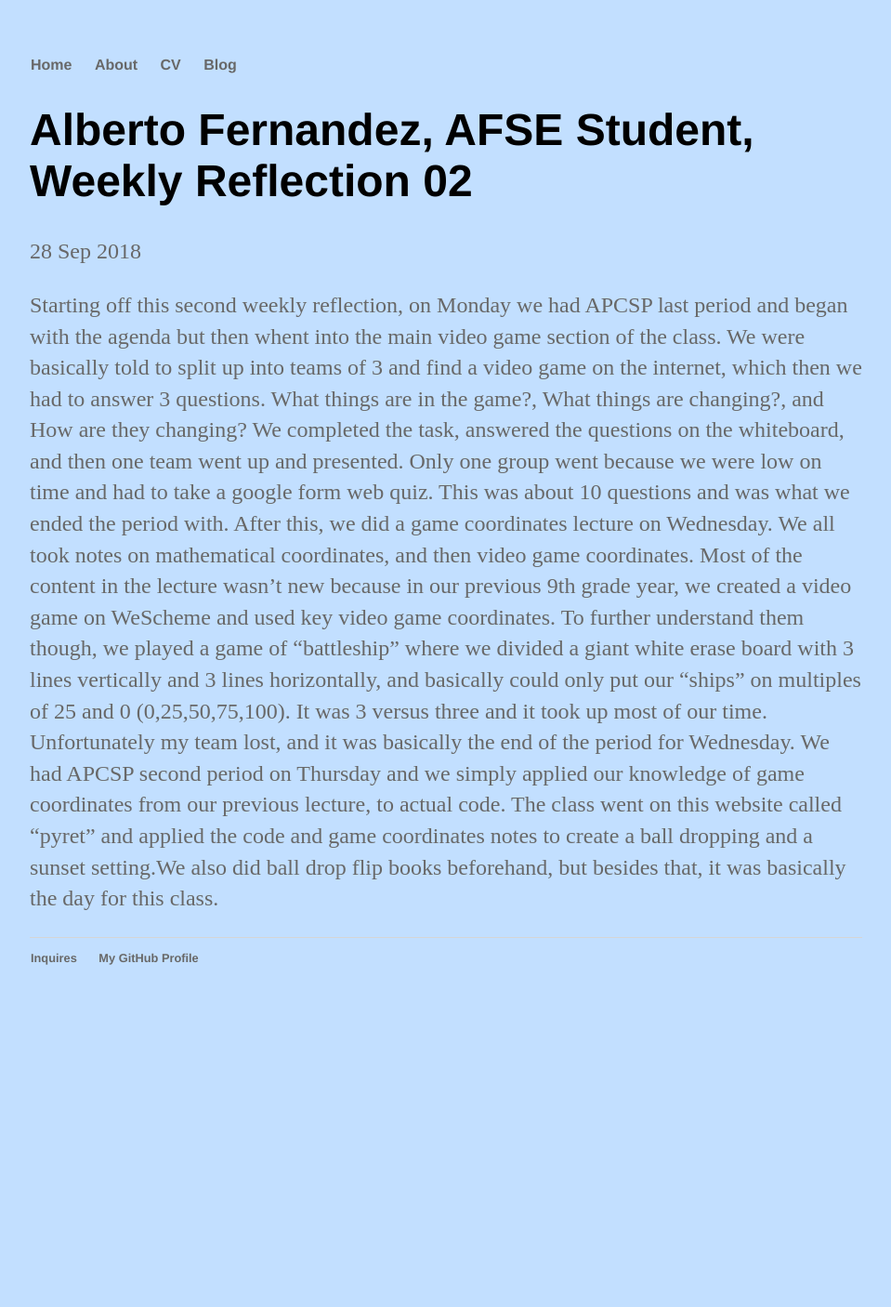
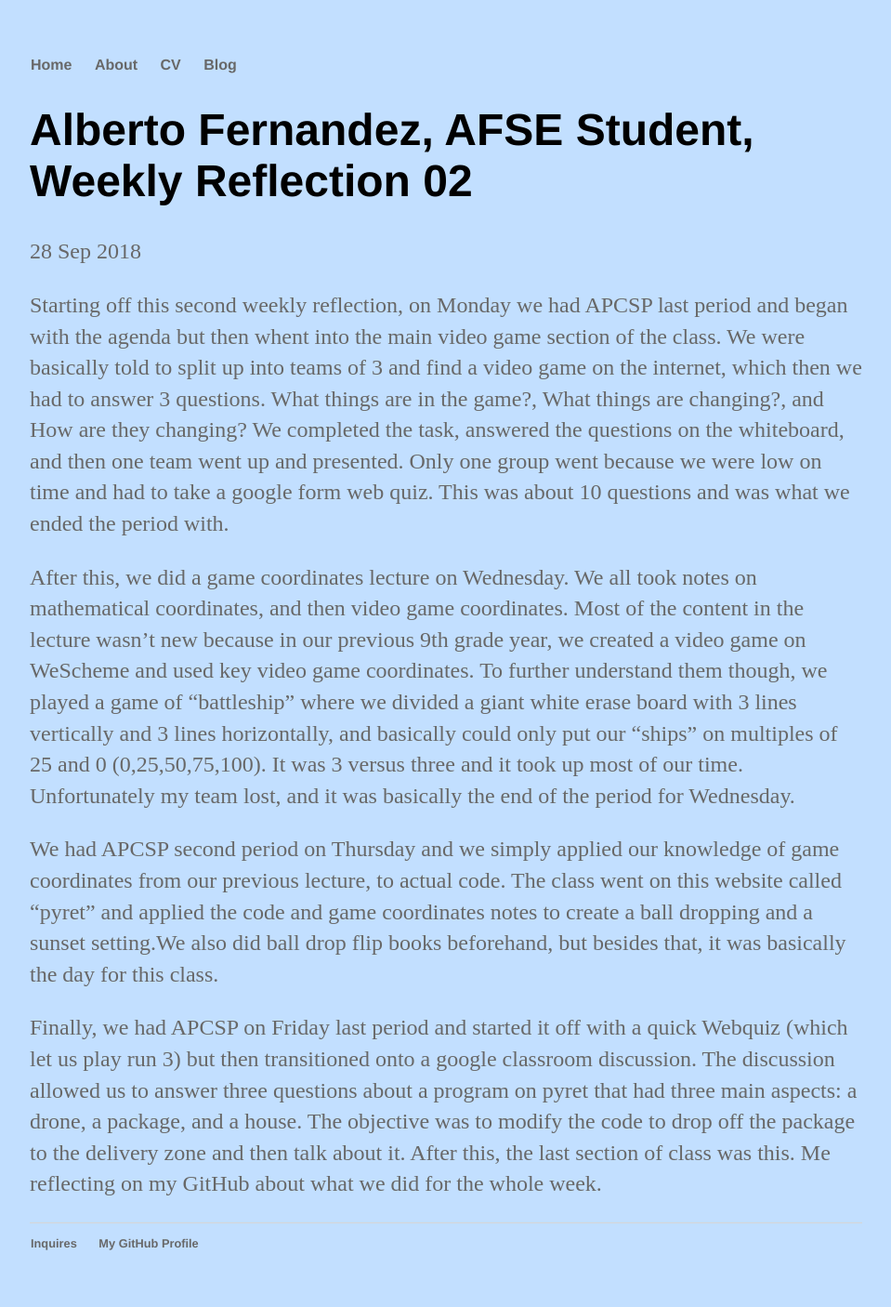
Before and after one commit to albertof4112/albertof4112.github.io, a Jekyll site: the page built from _posts/2018-09-28-weekly-reflection-02.md, in a window 1280 px wide. Shown: the whole page at 93% size, without its empty margins (160-1119 px from the left). Built offline with Jekyll 4.4.1, drawn with Linux system fonts in a browser that asks for light colours; before the commit the page ends 1099 px from its top, so only the background shows below that.

Commit message:
Update 2018-09-28-weekly-reflection-02.md

```diff
--- a/_posts/2018-09-28-weekly-reflection-02.md
+++ b/_posts/2018-09-28-weekly-reflection-02.md
@@ -8,4 +8,10 @@ Starting off this second weekly reflection, on Monday we had APCSP last period a
 video game section of the class. We were basically told to split up into teams of 3 and find a video game on the internet, which then
 we had to answer 3 questions. What things are in the game?, What things are changing?, and How are they changing? We completed the task,
 answered the questions on the whiteboard, and then one team went up and presented. Only one group went because we were low on time and
-had to take a google form web quiz. This was about 10 questions and was what we ended the period with. After this, we did a game coordinates lecture on Wednesday. We all took notes on mathematical coordinates, and then video game coordinates. Most of the content in the lecture wasn't new because in our previous 9th grade year, we created a video game on WeScheme and used key video game coordinates. To further understand them though, we played a game of "battleship" where we divided a giant white erase board with 3 lines vertically and 3 lines horizontally, and basically could only put our "ships" on multiples of 25 and 0 (0,25,50,75,100). It was 3 versus three and it took up most of our time. Unfortunately my team lost, and it was basically the end of the period for Wednesday. We had APCSP second period on Thursday and we simply applied our knowledge of game coordinates from our previous lecture, to actual code. The class went on this website called "pyret" and applied the code and game coordinates notes to create a ball dropping and a sunset setting.We also did ball drop flip books beforehand, but besides that, it was basically the day for this class.
+had to take a google form web quiz. This was about 10 questions and was what we ended the period with.
+
+After this, we did a game coordinates lecture on Wednesday. We all took notes on mathematical coordinates, and then video game coordinates. Most of the content in the lecture wasn't new because in our previous 9th grade year, we created a video game on WeScheme and used key video game coordinates. To further understand them though, we played a game of "battleship" where we divided a giant white erase board with 3 lines vertically and 3 lines horizontally, and basically could only put our "ships" on multiples of 25 and 0 (0,25,50,75,100). It was 3 versus three and it took up most of our time. Unfortunately my team lost, and it was basically the end of the period for Wednesday.
+
+We had APCSP second period on Thursday and we simply applied our knowledge of game coordinates from our previous lecture, to actual code. The class went on this website called "pyret" and applied the code and game coordinates notes to create a ball dropping and a sunset setting.We also did ball drop flip books beforehand, but besides that, it was basically the day for this class.
+
+Finally, we had APCSP on Friday last period and started it off with a quick Webquiz (which let us play run 3) but then transitioned onto a google classroom discussion. The discussion allowed us to answer three questions about a program on pyret that had three main aspects: a drone, a package, and a house. The objective was to modify the code to drop off the package to the delivery zone and then talk about it. After this, the last section of class was this. Me reflecting on my GitHub about what we did for the whole week.
```
